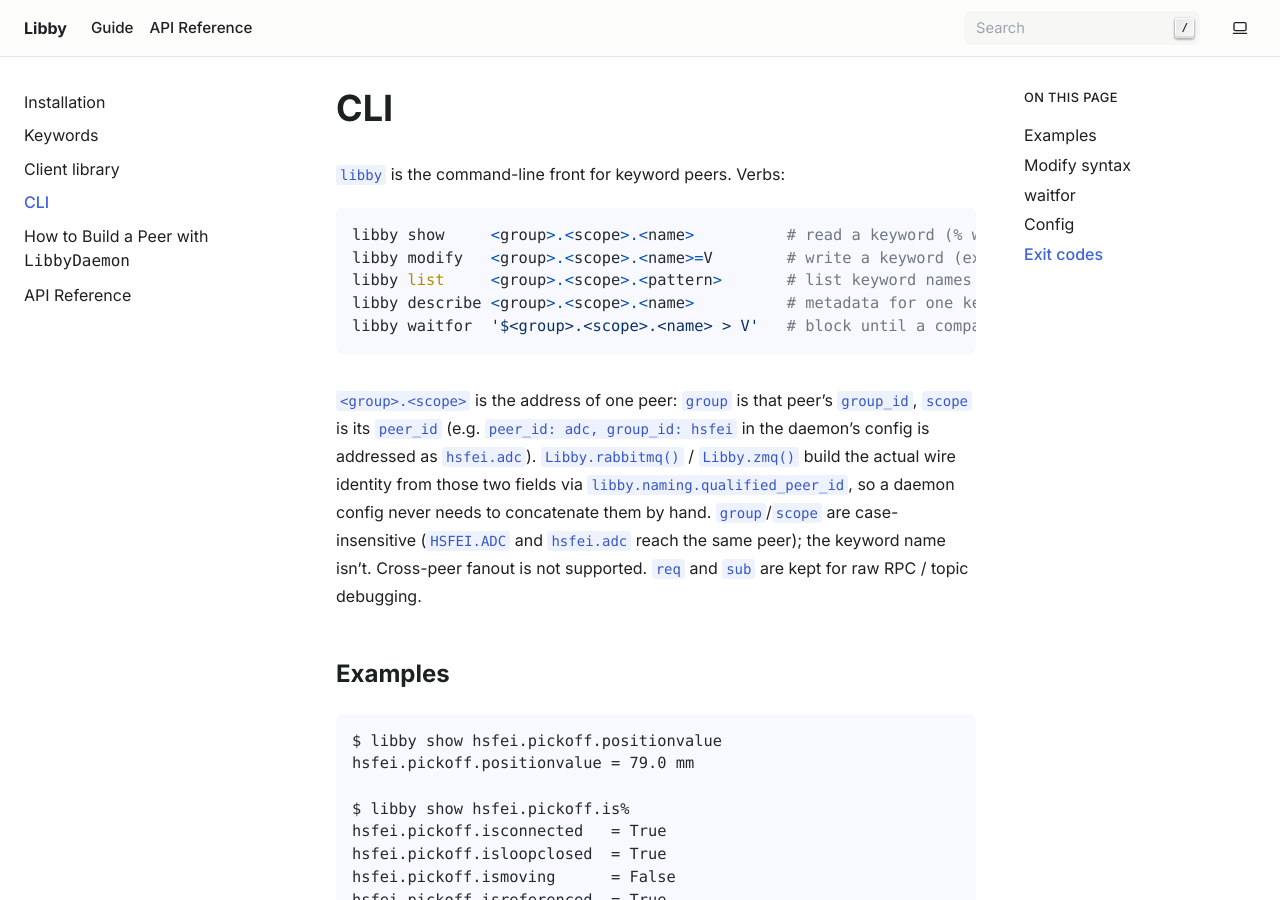
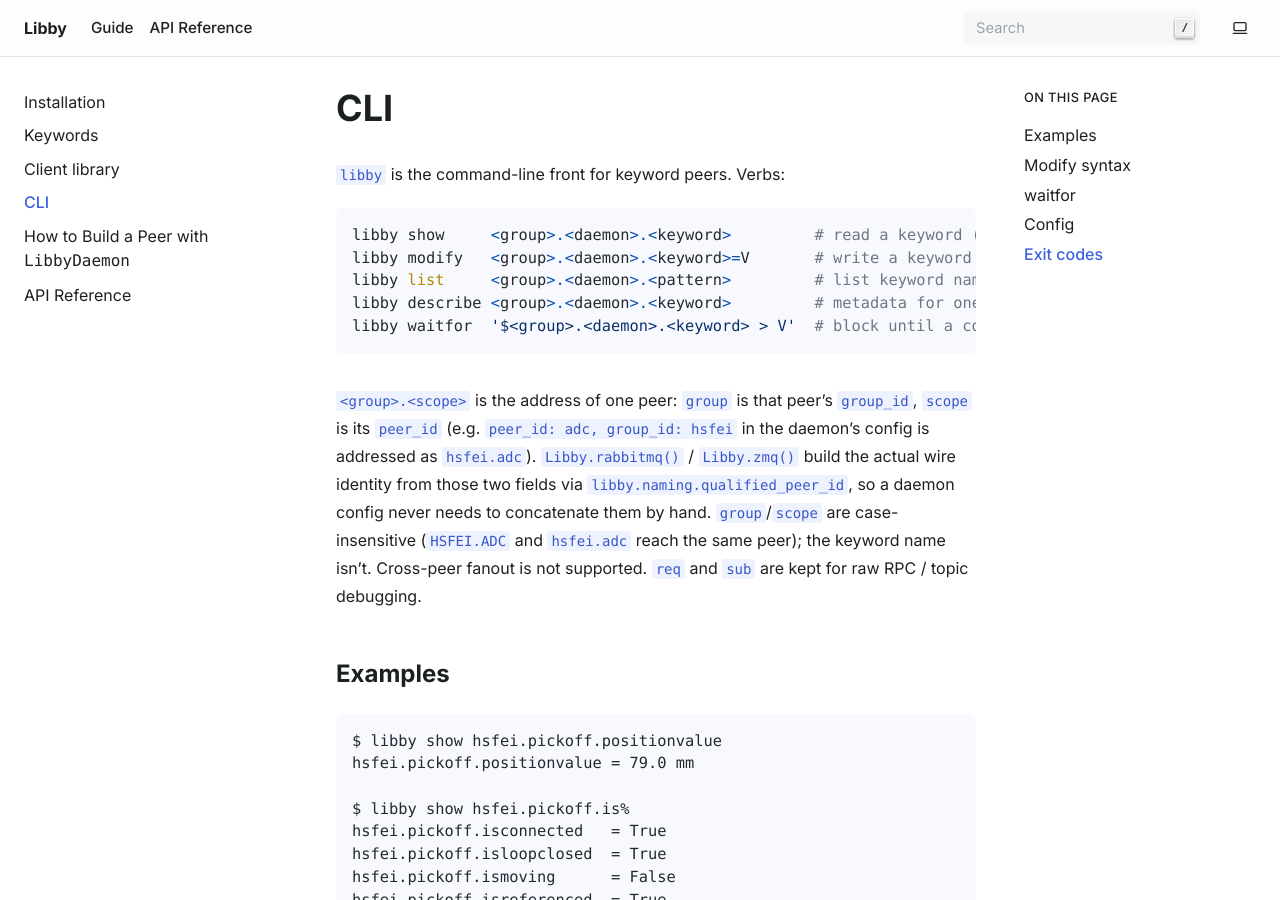
Before and after one commit to CaltechOpticalObservatories/libby, a Sphinx documentation site: the page built from docs/source/cli.md, in a window 1280 px wide and 900 px high. Built offline with Sphinx 7.4.7, drawn with Linux system fonts in a browser that asks for light colours; some of the changed text lies outside the part shown.

Commit message:
Update to use <group>.<daemon>.<keyword>

````diff
--- a/docs/source/cli.md
+++ b/docs/source/cli.md
@@ -3,11 +3,11 @@
 `libby` is the command-line front for keyword peers. Verbs:
 
 ```
-libby show     <group>.<scope>.<name>          # read a keyword (% wildcard in name)
-libby modify   <group>.<scope>.<name>=V        # write a keyword (exact name)
-libby list     <group>.<scope>.<pattern>       # list keyword names (% wildcard in name)
-libby describe <group>.<scope>.<name>          # metadata for one keyword (exact name)
-libby waitfor  '$<group>.<scope>.<name> > V'   # block until a comparison holds
+libby show     <group>.<daemon>.<keyword>         # read a keyword (% wildcard in keyword)
+libby modify   <group>.<daemon>.<keyword>=V       # write a keyword (exact keyword)
+libby list     <group>.<daemon>.<pattern>         # list keyword names (% wildcard in keyword)
+libby describe <group>.<daemon>.<keyword>         # metadata for one keyword (exact keyword)
+libby waitfor  '$<group>.<daemon>.<keyword> > V'  # block until a comparison holds
 ```
 
 `<group>.<scope>` is the address of one peer: `group` is that peer's
@@ -80,14 +80,14 @@ it polls the keyword over RPC rather than waiting on a monitor — `--poll` sets
 the interval (default 0.1s).
 
 ```
-libby waitfor '$<group>.<scope>.<name> <op> <value>'
+libby waitfor '$<group>.<daemon>.<keyword> <op> <value>'
 ```
 
 - `<op>` is one of `==`, `!=`, `<`, `<=`, `>`, `>=`. Quote the whole
   expression so your shell doesn't eat the `$`, `<`, or `>`.
-- Keyword references are `$`-prefixed, as in KTL. `-s/--service
-  <group>.<scope>` sets a default peer so the expression can name a keyword
-  bare: `libby waitfor '$ismoving == false' -s hsfei.pickoff`.
+- Keyword references are `$`-prefixed, as in KTL. `-d/--daemon
+  <group>.<daemon>` sets a default daemon so the expression can name a
+  keyword bare: `libby waitfor '$ismoving == false' -d hsfei.pickoff`.
 - KTL writes conditions parenthesized (`'($foo.BAR > 15)'`); that form works
   too, and so does putting the keyword on the right (`'15 < $foo.bar.baz'`).
 - Values coerce like a `modify` value — `false` is a bool, `15` an int,
````
Also changed, not shown: docs/source/client.md (+4 -4 lines), 5 other files.
